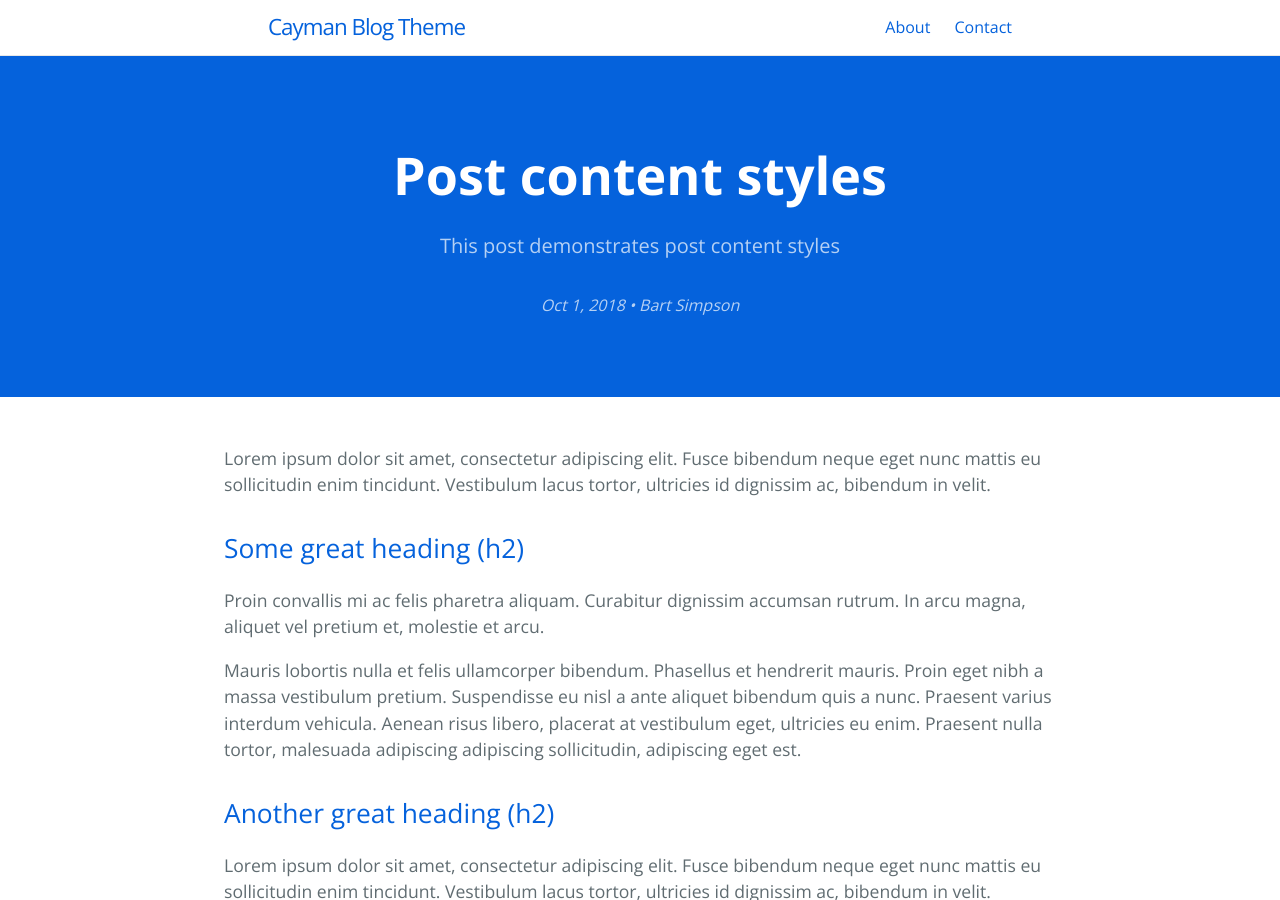
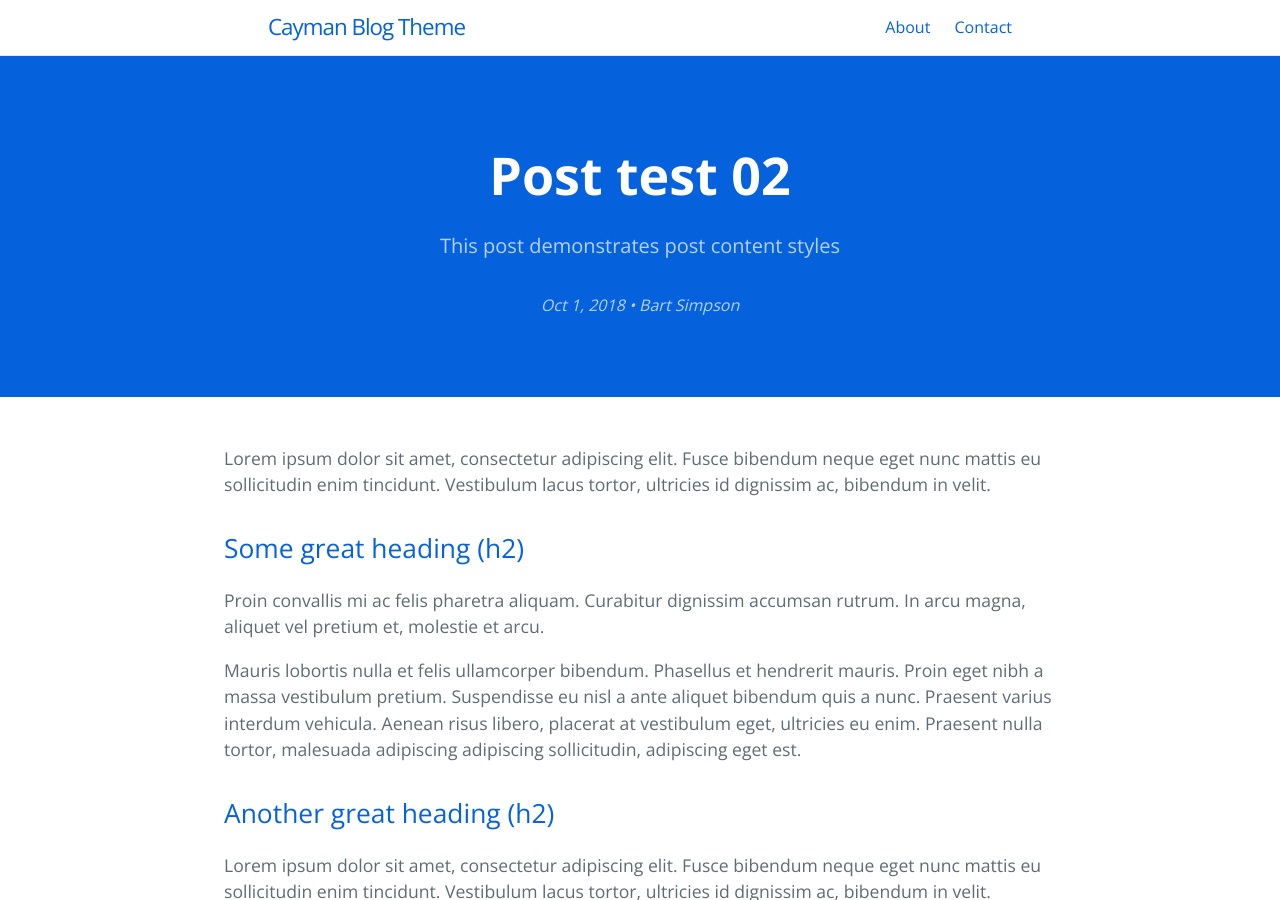
Before and after one commit to hcnoh/hcnoh.github.io, a Jekyll site: the page built from _posts/2018-10-01-test02.md, in a window 1280 px wide and 900 px high. Built offline with Jekyll 4.4.1, drawn with Linux system fonts in a browser that asks for light colours; comment, search, counter and statistics services are not loaded.

Commit message:
Update 2018-10-01-test02.md

```diff
--- a/_posts/2018-10-01-test02.md
+++ b/_posts/2018-10-01-test02.md
@@ -1,6 +1,6 @@
 ---
 layout: post
-title: "Post content styles"
+title: "Post test 02"
 tagline: "This post demonstrates post content styles"
 categories: junk
 image: /thumbnail-mobile.png
```
